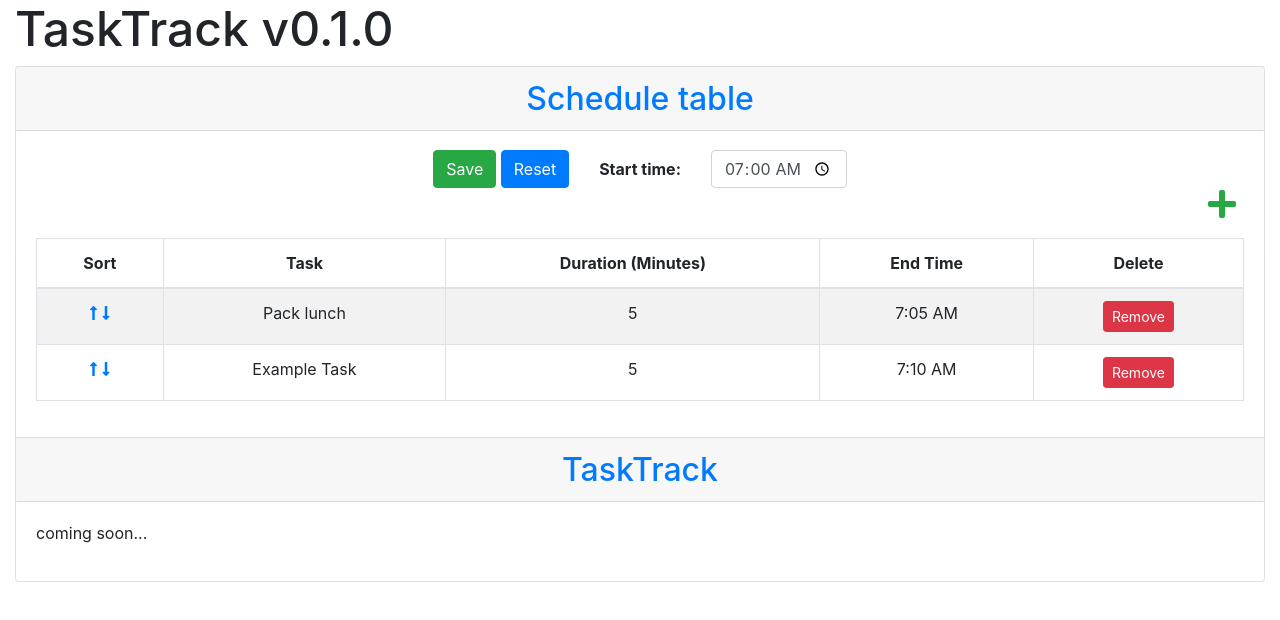
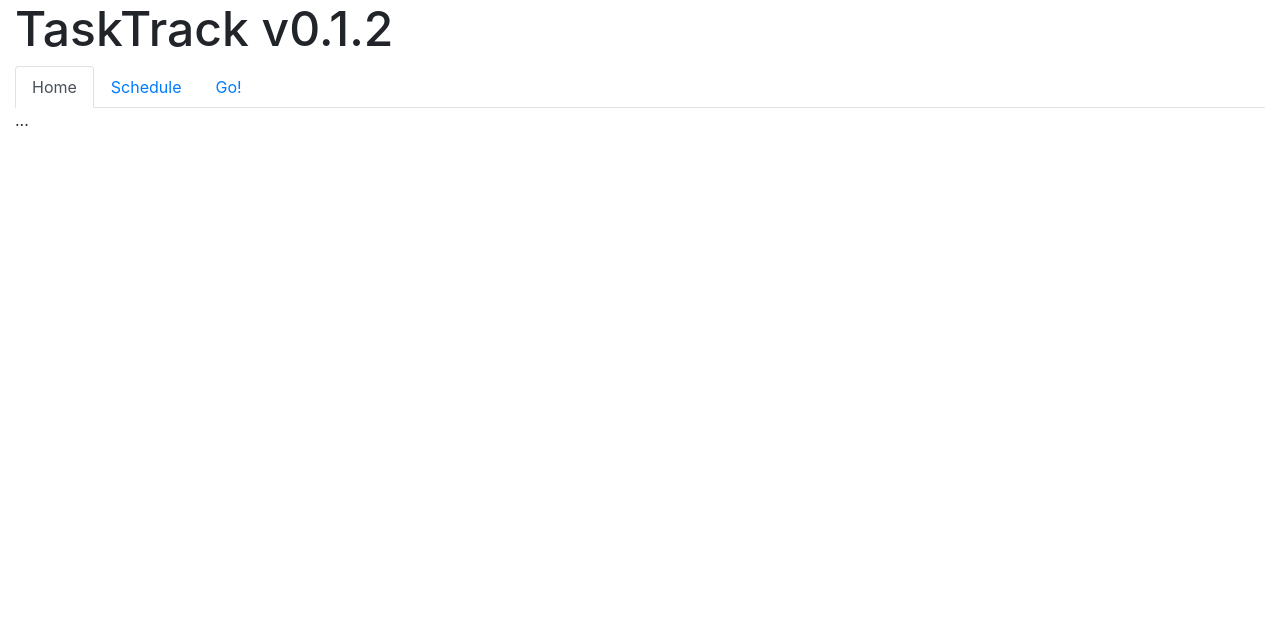
Before and after one commit to JakeHattwell/tasktrack, a plain HTML site: page index.html in a window 1280 px wide. Drawn offline with nearby package versions, Linux system fonts and the light colour scheme.

Commit message:
Tabs set up, table responsive

```diff
--- a/index.html
+++ b/index.html
@@ -25,24 +25,23 @@
 <div class="container-fluid"  style="width:100vw">
   <div class="row">
     <div class="col">
-      <h1 class="title">TaskTrack v0.1.0</h1>
+      <h2 class="title">TaskTrack v0.1.2</h2>
     </div>
   </div>
   <div class="row">
     <div class="col">
 
-  <!-- Editable table -->
 
-      <div class="accordion" id="schedule">
-        <div class="card">
-          <div class="card-header btn btn-link" id="headingOne" data-toggle="collapse" data-target="#collapseOne" aria-expanded="true" aria-controls="collapseOne">
-            <h2 class="mb-0">
-              Schedule table
-            </h2>
+      <nav>
+        <div class="nav nav-tabs" id="nav-tab" role="tablist">
+          <a class="nav-item nav-link active" id="nav-home-tab" data-toggle="tab" href="#nav-home" role="tab" aria-controls="nav-home" aria-selected="true">Home</a>
+          <a class="nav-item nav-link" id="nav-schedule-tab" data-toggle="tab" href="#nav-schedule" role="tab" aria-controls="nav-schedule" aria-selected="false">Schedule</a>
+          <a class="nav-item nav-link" id="nav-game-tab" data-toggle="tab" href="#nav-game" role="tab" aria-controls="nav-game" aria-selected="false">Go!</a>
         </div>
-
-          <div id="collapseOne" class="collapse show" aria-labelledby="headingOne">
-            <div class="card-body">
+      </nav>
+      <div class="tab-content" id="nav-tabContent">
+        <div class="tab-pane fade show active" id="nav-home" role="tabpanel" aria-labelledby="nav-home-tab">...</div>
+        <div class="tab-pane fade" id="nav-schedule" role="tabpanel" aria-labelledby="nav-schedule-tab">
           <div id="table" class="table-editable">
             <div class="container">
               <div class="row justify-content-md-center align-items-center">
@@ -62,14 +61,14 @@
             </div>
             <span class="table-add float-right mb-3 mr-2"><a href="#!" class="text-success"><i
                 class="fas fa-plus fa-2x" aria-hidden="true"></i></a></span>
-                <table class="table table-bordered table-responsive-md table-striped text-center" id="tasks">
+            <div class="table-responsive">
+            <table class="table table-bordered table-striped text-center" id="tasks">
               <thead>
               <tr>
                 <th class="text-center">Sort</th>
                 <th class="text-center">Task</th>
-                    <th class="text-center">Duration (Minutes)</th>
+                <th class="text-center">Mins</th>
                 <th class="text-center">End Time</th>
-                    <th class="text-center">Delete</th>
               </tr>
               </thead>
               <tbody id="tbodyTest">
@@ -79,14 +78,13 @@
                     aria-hidden="true"></i></a></span>
                 <span class="table-down"><a href="#!" class="indigo-text"><i class="fas fa-long-arrow-alt-down"
                     aria-hidden="true"></i></a></span>
+                <span class="table-remove"><button type="button"
+                  class="btn btn-danger btn-rounded btn-xs my-0">Remove</button></span>
                 </td>
                 <td class="pt-3-half" contenteditable="true">Pack lunch</td>
                 <td class="pt-3-half editable" contenteditable="true">5</td>
                 <td class="pt-3-half" contenteditable="false">0</td>
-                    <td>
-                    <span class="table-remove"><button type="button"
-                      class="btn btn-danger btn-rounded btn-sm my-0">Remove</button></span>
-                    </td>
+
               </tr>
 
               <!-- This is our clonable table line -->
@@ -96,39 +94,27 @@
                       aria-hidden="true"></i></a></span>
                   <span class="table-down"><a href="#!" class="indigo-text"><i class="fas fa-long-arrow-alt-down"
                       aria-hidden="true"></i></a></span>
+                  <span class="table-remove"><button type="button"
+                    class="btn btn-danger btn-rounded btn-xs my-0">Remove</button></span>
                 </td>
                 <td class="pt-3-half" contenteditable="true">Example Task</td>
                 <td class="pt-3-half editable" contenteditable="true">5</td>
                 <td class="pt-3-half" contenteditable="false">0</td>
-                    <td>
-                    <span class="table-remove"><button type="button"
-                      class="btn btn-danger btn-rounded btn-sm my-0">Remove</button></span>
-                    </td>
               </tr>
               </tbody>
             </table>
+          </div>
+          </div> <!---Closes table div-->
+        </div>
+        <div class="tab-pane fade" id="nav-game" role="tabpanel" aria-labelledby="nav-game-tab">
+          <p>coming soon...</p>
+        </div>
+      </div>
 
           </div>
         </div>
       </div>
-        </div>
-        <div class="card">
-          <div class="card-header btn btn-link" id="headingTwo" data-toggle="collapse" data-target="#collapseTwo" aria-expanded="true" aria-controls="collapseTwo">
-            <h2 class="mb-0">
-              TaskTrack
-            </h2>
-          </div>
 
-          <div id="collapseTwo" class="collapse show" aria-labelledby="headingTwo">
-            <div class="card-body">
-              <p>coming soon...</p>
-            </div>
-          </div>
-        </div>
-      </div>
-    </div>
-  </div>
-  </div>
 
   <script src="https://code.jquery.com/jquery-3.5.1.slim.min.js" integrity="sha384-DfXdz2htPH0lsSSs5nCTpuj/zy4C+OGpamoFVy38MVBnE+IbbVYUew+OrCXaRkfj" crossorigin="anonymous"></script>
   <script src="https://cdn.jsdelivr.net/npm/popper.js@1.16.1/dist/umd/popper.min.js" integrity="sha384-9/reFTGAW83EW2RDu2S0VKaIzap3H66lZH81PoYlFhbGU+6BZp6G7niu735Sk7lN" crossorigin="anonymous"></script>
--- a/js/table.js
+++ b/js/table.js
@@ -1,20 +1,18 @@
 const $tableID = $('#table');
 
-const newTr = `
+const newTr = `<!-- This is our clonable table line -->
 <tr class="hide">
   <td class="pt-3-half">
 	<span class="table-up"><a href="#!" class="indigo-text"><i class="fas fa-long-arrow-alt-up"
 		aria-hidden="true"></i></a></span>
 	<span class="table-down"><a href="#!" class="indigo-text"><i class="fas fa-long-arrow-alt-down"
 		aria-hidden="true"></i></a></span>
+	<span class="table-remove"><button type="button"
+	  class="btn btn-danger btn-rounded btn-xs my-0">Remove</button></span>
   </td>
   <td class="pt-3-half" contenteditable="true">Example Task</td>
   <td class="pt-3-half editable" contenteditable="true">5</td>
   <td class="pt-3-half" contenteditable="false">0</td>
-                    <td>
-                    <span class="table-remove"><button type="button"
-                      class="btn btn-danger btn-rounded btn-sm my-0">Remove</button></span>
-                    </td>
 </tr>`;
 
 $('.table-add').on('click', 'i', () => {
@@ -72,7 +70,7 @@ function destroy(){
   <tr>
 	<th class="text-center">Sort</th>
 	<th class="text-center">Task</th>
-	<th class="text-center">Duration (Minutes)</th>
+	<th class="text-center">Mins</th>
 	<th class="text-center">Delete</th>
   </tr>
   </thead>
@@ -84,14 +82,13 @@ function destroy(){
   // Retrieve Content
 function retrieve(){
 	document.getElementById("starttime").value = "07:00:00";
-	document.getElementById("tasks").innerHTML = `<table class="table table-bordered table-responsive-md table-striped text-center" id="tasks">
+	document.getElementById("tasks").innerHTML = `<table class="table table-bordered table-striped text-center" id="tasks">
 	<thead>
 	<tr>
 	  <th class="text-center">Sort</th>
 	  <th class="text-center">Task</th>
-	  <th class="text-center">Duration (Minutes)</th>
+	  <th class="text-center">Mins</th>
 	  <th class="text-center">End Time</th>
-	  <th class="text-center">Delete</th>
 	</tr>
 	</thead>
 	<tbody id="tbodyTest">
@@ -101,14 +98,13 @@ function retrieve(){
 		  aria-hidden="true"></i></a></span>
 	  <span class="table-down"><a href="#!" class="indigo-text"><i class="fas fa-long-arrow-alt-down"
 		  aria-hidden="true"></i></a></span>
+	  <span class="table-remove"><button type="button"
+		class="btn btn-danger btn-rounded btn-xs my-0">Remove</button></span>
 	  </td>
 	  <td class="pt-3-half" contenteditable="true">Pack lunch</td>
 	  <td class="pt-3-half editable" contenteditable="true">5</td>
 	  <td class="pt-3-half" contenteditable="false">0</td>
-	  <td>
-	  <span class="table-remove"><button type="button"
-		class="btn btn-danger btn-rounded btn-sm my-0">Remove</button></span>
-	  </td>
+
 	</tr>
 
 	<!-- This is our clonable table line -->
@@ -118,14 +114,12 @@ function retrieve(){
 			aria-hidden="true"></i></a></span>
 		<span class="table-down"><a href="#!" class="indigo-text"><i class="fas fa-long-arrow-alt-down"
 			aria-hidden="true"></i></a></span>
+		<span class="table-remove"><button type="button"
+		  class="btn btn-danger btn-rounded btn-xs my-0">Remove</button></span>
 	  </td>
 	  <td class="pt-3-half" contenteditable="true">Example Task</td>
 	  <td class="pt-3-half editable" contenteditable="true">5</td>
 	  <td class="pt-3-half" contenteditable="false">0</td>
-	  <td>
-	  <span class="table-remove"><button type="button"
-		class="btn btn-danger btn-rounded btn-sm my-0">Remove</button></span>
-	  </td>
 	</tr>
 	</tbody>
   </table>`;
```
Lines whose indentation alone changed are shown as unchanged.
